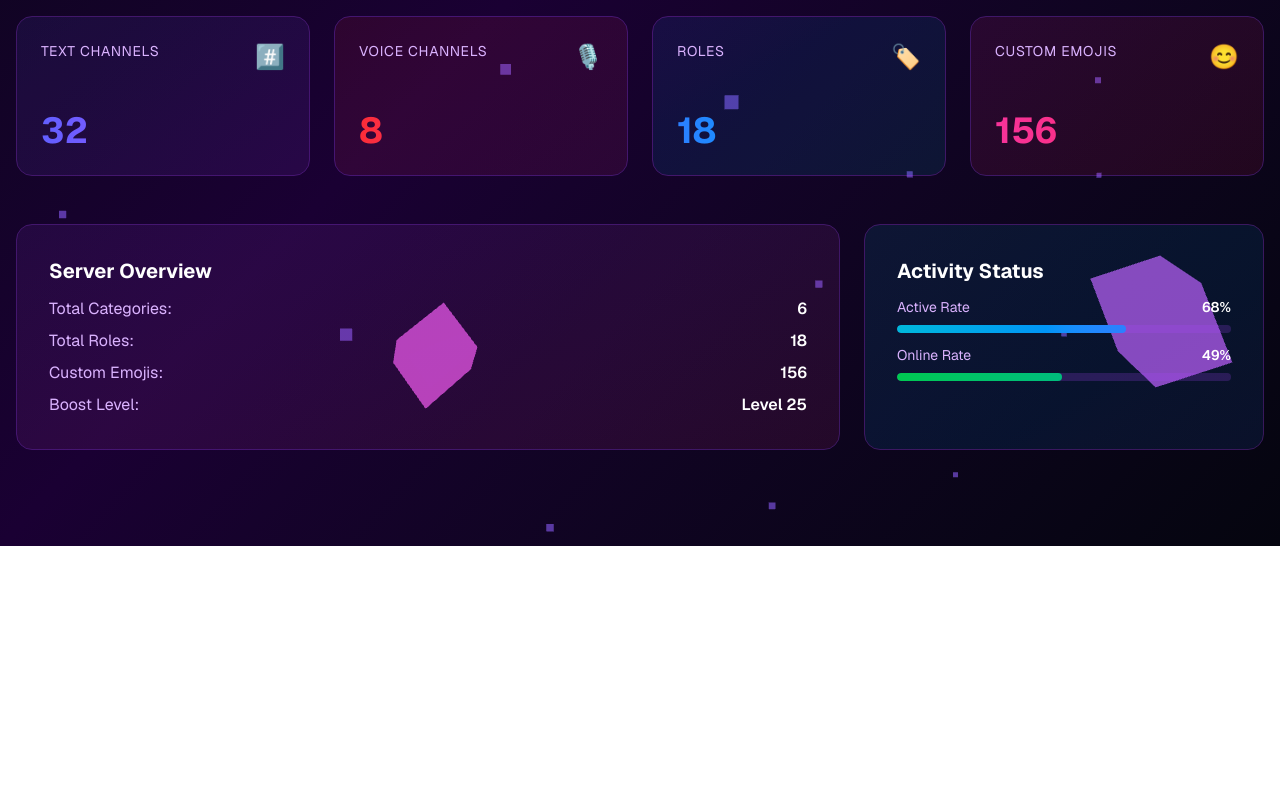
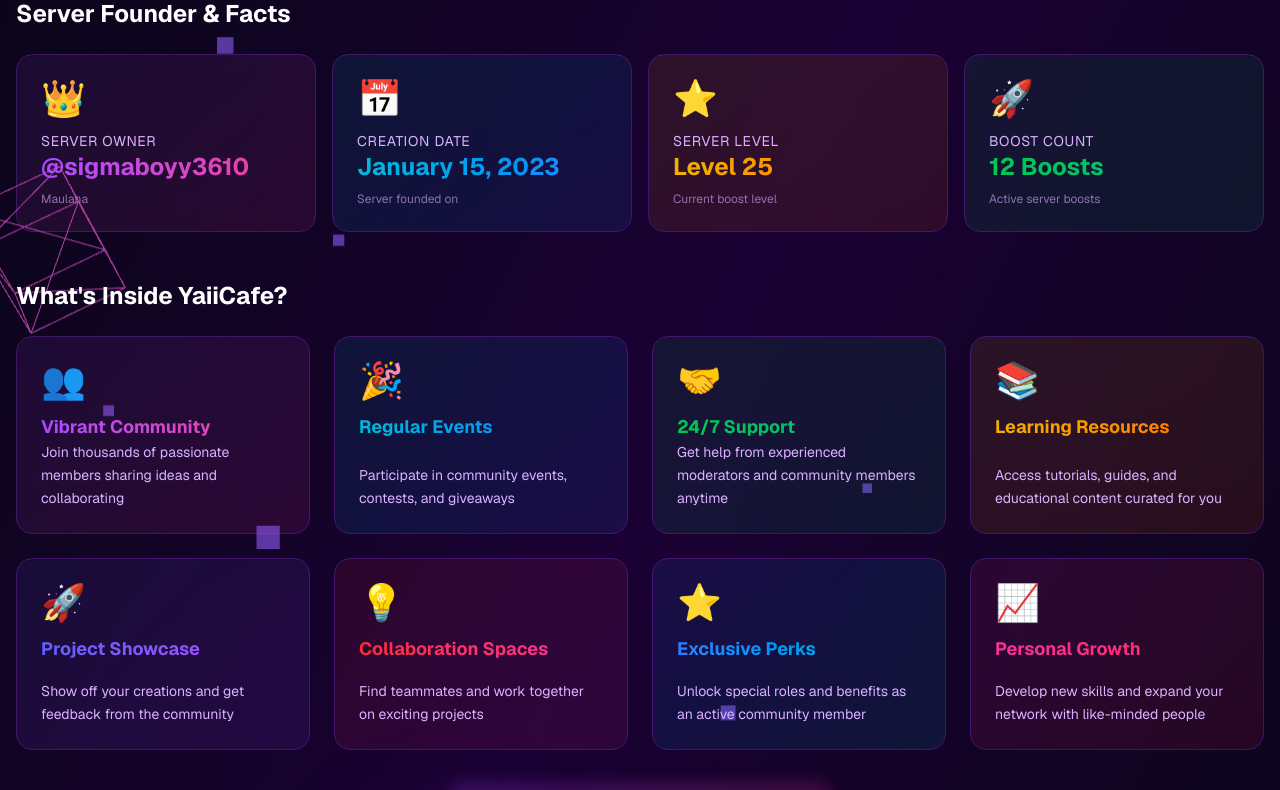
Before and after one commit to Maulanakun/YaiiCafe, a Next.js app: page /explore in a window 1280 px wide. Shown: the part 830-1620 px from the top of the page. Before the commit the page ends 1376 px from the top, so only its background shows below. Built offline with nearby package versions, Linux system fonts and the light colour scheme.

Commit message:
feat: restore dashboard with member list, carousel, and updates
Restored member list, moments carousel, and updated dashboard content.

```diff
--- a/components/explore/member-list-view.tsx
+++ b/components/explore/member-list-view.tsx
@@ -4,7 +4,6 @@ import { useState } from 'react';
 import { members } from '@/lib/members';
 import MemberDetailModal from './member-detail-modal';
 import MemberCardEnhanced from './member-card-enhanced';
-import MomentsCarousel from './moments-carousel';
 
 interface Props {
   onSelectMember: (memberId: string) => void;
@@ -36,18 +35,35 @@ export default function MemberListView({ onSelectMember }: Props) {
         </div>
       </div>
 
-      {/* Moments Carousel */}
+      {/* Members Grid with Responsive Scroll */}
       <div className="relative">
-        <MomentsCarousel />
-      </div>
-
-      {/* Members Grid */}
-      <div className="relative">
-        {/* Grid Layout */}
-        <div className="grid grid-cols-1 md:grid-cols-2 lg:grid-cols-3 2xl:grid-cols-4 gap-6">
+        {/* Desktop Grid / Mobile Horizontal Scroll */}
+        <div className="hidden lg:grid grid-cols-1 md:grid-cols-2 lg:grid-cols-3 2xl:grid-cols-4 gap-6">
           {members.map((member, index) => (
             <div
               key={member.id}
+              style={{
+                animation: `slideIn 0.6s ease-out ${index * 0.1}s backwards`,
+              }}
+            >
+              <MemberCardEnhanced
+                member={member}
+                onSelect={handleMemberClick}
+                isHovered={hoveredMember === member.id}
+                onHoverChange={(hovered) =>
+                  setHoveredMember(hovered ? member.id : null)
+                }
+              />
+            </div>
+          ))}
+        </div>
+
+        {/* Mobile/Tablet Horizontal Scroll */}
+        <div className="lg:hidden flex gap-6 overflow-x-auto pb-4 scrollbar-hide snap-x snap-mandatory">
+          {members.map((member, index) => (
+            <div
+              key={member.id}
+              className="flex-shrink-0 w-80 snap-center"
               style={{
                 animation: `slideIn 0.6s ease-out ${index * 0.1}s backwards`,
               }}
--- a/components/explore/server-dashboard.tsx
+++ b/components/explore/server-dashboard.tsx
@@ -2,6 +2,8 @@
 
 import { serverStats, ownerFacts } from '@/lib/server-data';
 import { useState, useEffect } from 'react';
+import MemberListView from './member-list-view';
+import MomentsCarousel from './moments-carousel';
 
 export default function ServerDashboard() {
   const [stats, setStats] = useState(serverStats);
@@ -113,15 +115,20 @@ export default function ServerDashboard() {
 
   return (
     <div className="w-full space-y-12">
+      {/* Moments Carousel Section */}
+      <div className="relative">
+        <MomentsCarousel />
+      </div>
+
       {/* Title Section */}
       <div className="text-center space-y-4">
         <div className="relative inline-block mx-auto">
           <div className="absolute -inset-4 bg-gradient-to-r from-purple-500 to-pink-500 rounded-lg blur opacity-20 group-hover:opacity-100 transition duration-1000" />
           <h2 className="relative text-5xl font-bold font-syne text-white bg-gradient-to-r from-purple-400 via-pink-400 to-purple-400 bg-clip-text text-transparent">
-            Server Dashboard
+            About YaiiCafe Server
           </h2>
         </div>
-        <p className="text-lg text-purple-300 font-syne">YaiiCafe Discord Server Statistics</p>
+        <p className="text-lg text-purple-300 font-syne">Discover what makes YaiiCafe special</p>
         <div className="flex justify-center gap-2 mt-4">
           <div className="w-2 h-2 rounded-full bg-gradient-to-r from-purple-500 to-pink-500 animate-pulse" />
           <div
@@ -180,45 +187,106 @@ export default function ServerDashboard() {
         </div>
       </div>
 
-      {/* Dashboard Stats Grid */}
+      {/* Server Features Section */}
       <div className="relative">
-        <h3 className="text-2xl font-bold font-syne text-white mb-6">Server Statistics</h3>
+        <h3 className="text-2xl font-bold font-syne text-white mb-6">What's Inside YaiiCafe?</h3>
         <div className="grid grid-cols-1 md:grid-cols-2 lg:grid-cols-4 gap-6">
-          {dashboardCards.map((card, index) => (
+          {[
+            {
+              id: 'community',
+              label: 'Vibrant Community',
+              description: 'Join thousands of passionate members sharing ideas and collaborating',
+              icon: '👥',
+              color: 'from-purple-500 to-pink-500',
+              bgColor: 'from-purple-500/10 to-pink-500/10',
+            },
+            {
+              id: 'events',
+              label: 'Regular Events',
+              description: 'Participate in community events, contests, and giveaways',
+              icon: '🎉',
+              color: 'from-cyan-500 to-blue-500',
+              bgColor: 'from-cyan-500/10 to-blue-500/10',
+            },
+            {
+              id: 'support',
+              label: '24/7 Support',
+              description: 'Get help from experienced moderators and community members anytime',
+              icon: '🤝',
+              color: 'from-green-500 to-emerald-500',
+              bgColor: 'from-green-500/10 to-emerald-500/10',
+            },
+            {
+              id: 'learning',
+              label: 'Learning Resources',
+              description: 'Access tutorials, guides, and educational content curated for you',
+              icon: '📚',
+              color: 'from-yellow-500 to-orange-500',
+              bgColor: 'from-yellow-500/10 to-orange-500/10',
+            },
+            {
+              id: 'showcase',
+              label: 'Project Showcase',
+              description: 'Show off your creations and get feedback from the community',
+              icon: '🚀',
+              color: 'from-indigo-500 to-purple-500',
+              bgColor: 'from-indigo-500/10 to-purple-500/10',
+            },
+            {
+              id: 'collaboration',
+              label: 'Collaboration Spaces',
+              description: 'Find teammates and work together on exciting projects',
+              icon: '💡',
+              color: 'from-red-500 to-pink-500',
+              bgColor: 'from-red-500/10 to-pink-500/10',
+            },
+            {
+              id: 'exclusive',
+              label: 'Exclusive Perks',
+              description: 'Unlock special roles and benefits as an active community member',
+              icon: '⭐',
+              color: 'from-blue-500 to-cyan-500',
+              bgColor: 'from-blue-500/10 to-cyan-500/10',
+            },
+            {
+              id: 'growth',
+              label: 'Personal Growth',
+              description: 'Develop new skills and expand your network with like-minded people',
+              icon: '📈',
+              color: 'from-pink-500 to-rose-500',
+              bgColor: 'from-pink-500/10 to-rose-500/10',
+            },
+          ].map((feature, index) => (
             <div
-              key={card.id}
+              key={feature.id}
               style={{
                 animation: `slideIn 0.6s ease-out ${index * 0.1}s backwards`,
               }}
               className="group relative"
             >
               <div
-                className={`relative h-40 rounded-2xl overflow-hidden border border-purple-500/30 transition-all duration-500 hover:border-purple-500/60 hover:scale-105`}
+                className={`relative h-full min-h-48 rounded-2xl overflow-hidden border border-purple-500/30 transition-all duration-500 hover:border-purple-500/60 hover:scale-105`}
               >
                 {/* Background gradient */}
-                <div className={`absolute inset-0 ${card.gradient} ${card.bgColor}`} />
+                <div className={`absolute inset-0 bg-gradient-to-br ${feature.bgColor}`} />
 
                 {/* Animated border glow */}
                 <div
-                  className={`absolute inset-0 opacity-0 group-hover:opacity-100 transition-opacity duration-500 bg-gradient-to-br ${card.color} blur-2xl`}
+                  className={`absolute inset-0 opacity-0 group-hover:opacity-100 transition-opacity duration-500 bg-gradient-to-br ${feature.color} blur-2xl`}
                   style={{ opacity: 0 }}
                 />
 
                 {/* Content */}
                 <div className="relative p-6 h-full flex flex-col justify-between z-10">
-                  <div className="flex items-start justify-between">
-                    <p className="text-sm text-purple-300 font-syne uppercase tracking-wider">
-                      {card.label}
-                    </p>
-                    <span className="text-2xl">{card.icon}</span>
-                  </div>
                   <div>
-                    <p
-                      className={`text-4xl font-bold bg-gradient-to-r ${card.color} bg-clip-text text-transparent font-syne`}
-                    >
-                      {card.value}
+                    <span className="text-4xl block mb-3">{feature.icon}</span>
+                    <p className={`text-lg font-bold bg-gradient-to-r ${feature.color} bg-clip-text text-transparent font-syne`}>
+                      {feature.label}
                     </p>
                   </div>
+                  <p className="text-sm text-purple-300 leading-relaxed">
+                    {feature.description}
+                  </p>
                 </div>
               </div>
             </div>
@@ -226,93 +294,9 @@ export default function ServerDashboard() {
         </div>
       </div>
 
-      {/* Additional Info Section */}
-      <div className="relative grid grid-cols-1 md:grid-cols-3 gap-6">
-        <div
-          className="col-span-1 md:col-span-2 group relative rounded-2xl overflow-hidden border border-purple-500/30 transition-all duration-500 hover:border-purple-500/60 p-8"
-          style={{
-            animation: `slideIn 0.6s ease-out 0.3s backwards`,
-          }}
-        >
-          <div className="absolute inset-0 bg-gradient-to-br from-purple-500/10 to-pink-500/10" />
-          <div
-            className="absolute inset-0 opacity-0 group-hover:opacity-100 transition-opacity duration-500 bg-gradient-to-br from-purple-500 to-pink-500 blur-3xl"
-            style={{ opacity: 0 }}
-          />
-          <div className="relative z-10">
-            <h4 className="text-xl font-bold font-syne text-white mb-3">Server Overview</h4>
-            <div className="space-y-2 text-purple-300">
-              <p className="flex justify-between">
-                <span>Total Categories:</span>
-                <span className="font-semibold text-white">{stats.channels.categories}</span>
-              </p>
-              <p className="flex justify-between">
-                <span>Total Roles:</span>
-                <span className="font-semibold text-white">{stats.roles}</span>
-              </p>
-              <p className="flex justify-between">
-                <span>Custom Emojis:</span>
-                <span className="font-semibold text-white">{stats.emojis}</span>
-              </p>
-              <p className="flex justify-between">
-                <span>Boost Level:</span>
-                <span className="font-semibold text-white">Level {stats.serverLevel}</span>
-              </p>
-            </div>
-          </div>
-        </div>
-
-        <div
-          className="group relative rounded-2xl overflow-hidden border border-purple-500/30 transition-all duration-500 hover:border-purple-500/60 p-8"
-          style={{
-            animation: `slideIn 0.6s ease-out 0.4s backwards`,
-          }}
-        >
-          <div className="absolute inset-0 bg-gradient-to-br from-cyan-500/10 to-blue-500/10" />
-          <div
-            className="absolute inset-0 opacity-0 group-hover:opacity-100 transition-opacity duration-500 bg-gradient-to-br from-cyan-500 to-blue-500 blur-3xl"
-            style={{ opacity: 0 }}
-          />
-          <div className="relative z-10">
-            <h4 className="text-xl font-bold font-syne text-white mb-3">Activity Status</h4>
-            <div className="space-y-3">
-              <div>
-                <div className="flex justify-between text-sm mb-2">
-                  <span className="text-purple-300">Active Rate</span>
-                  <span className="text-white font-semibold">
-                    {Math.round((stats.activeMembers / stats.totalMembers) * 100)}%
-                  </span>
-                </div>
-                <div className="w-full h-2 bg-purple-500/20 rounded-full overflow-hidden">
-                  <div
-                    className="h-full bg-gradient-to-r from-cyan-500 to-blue-500 rounded-full"
-                    style={{
-                      width: `${(stats.activeMembers / stats.totalMembers) * 100}%`,
-                      animation: `slideInWidth 1.5s ease-out 0.5s backwards`,
-                    }}
-                  />
-                </div>
-              </div>
-              <div>
-                <div className="flex justify-between text-sm mb-2">
-                  <span className="text-purple-300">Online Rate</span>
-                  <span className="text-white font-semibold">
-                    {Math.round((stats.onlineMembers / stats.activeMembers) * 100)}%
-                  </span>
-                </div>
-                <div className="w-full h-2 bg-purple-500/20 rounded-full overflow-hidden">
-                  <div
-                    className="h-full bg-gradient-to-r from-green-500 to-emerald-500 rounded-full"
-                    style={{
-                      width: `${(stats.onlineMembers / stats.activeMembers) * 100}%`,
-                      animation: `slideInWidth 1.5s ease-out 0.6s backwards`,
-                    }}
-                  />
-                </div>
-              </div>
-            </div>
-          </div>
-        </div>
+      {/* Members Section */}
+      <div className="relative">
+        <MemberListView onSelectMember={() => {}} />
       </div>
 
       <style>{`
```
